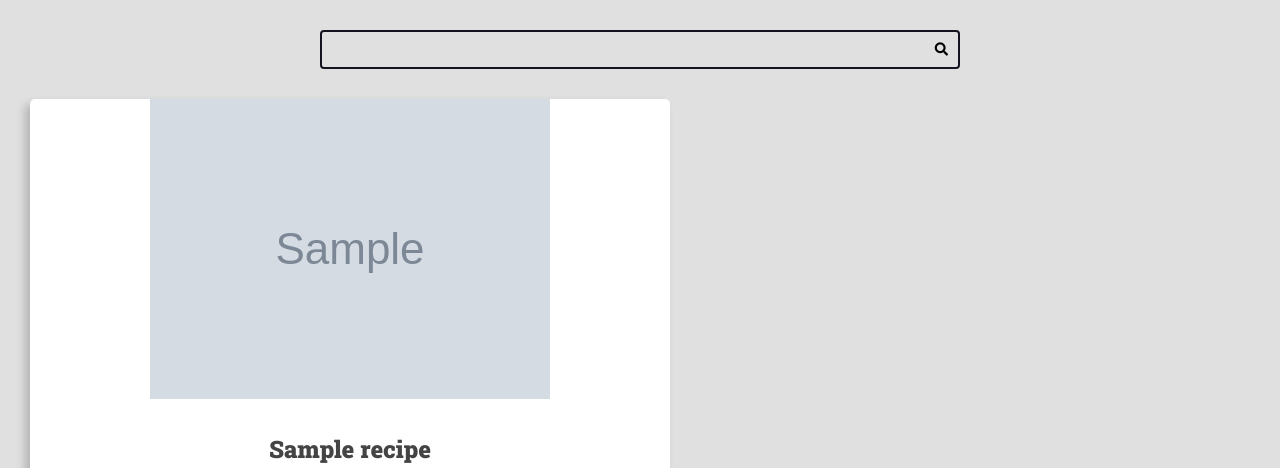
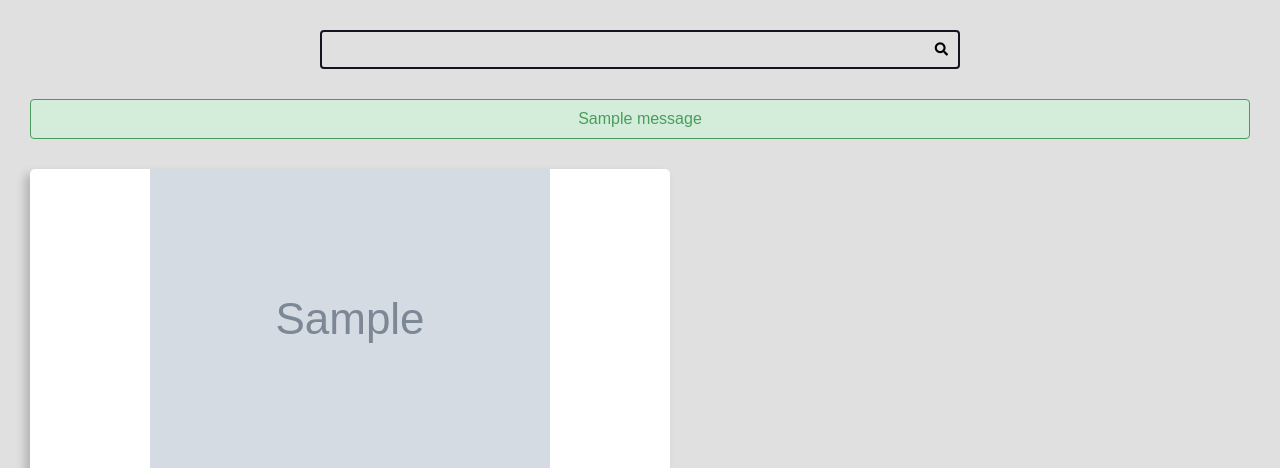
Before and after one commit to matheusth/improved-engine, a Django app: page / in a window 1280 px wide. Shown: the part 113-581 px from the top of the page. Run offline with Django 4.2, Linux system fonts and the light colour scheme; tables that the repository leaves empty hold one stand-in row (values such as "Sample post"); grey boxes marked "Sample" are stand-in pictures; one stand-in notice (Sample message) is shown.

Commit message:
feat: add django flash messages.

```diff
--- a/gorgons/asgi.py
+++ b/gorgons/asgi.py
@@ -10,6 +10,10 @@ https://docs.djangoproject.com/en/4.0/howto/deployment/asgi/
 import os
 
 from django.core.asgi import get_asgi_application
+from dotenv import load_dotenv
+
+load_dotenv()
+
 
 os.environ.setdefault('DJANGO_SETTINGS_MODULE', 'gorgons.settings')
 
--- a/gorgons/wsgi.py
+++ b/gorgons/wsgi.py
@@ -10,6 +10,9 @@ https://docs.djangoproject.com/en/4.0/howto/deployment/wsgi/
 import os
 
 from django.core.wsgi import get_wsgi_application
+from dotenv import load_dotenv
+
+load_dotenv()
 
 os.environ.setdefault('DJANGO_SETTINGS_MODULE', 'gorgons.settings')
 
--- a/manage.py
+++ b/manage.py
@@ -2,6 +2,9 @@
 """Django's command-line utility for administrative tasks."""
 import os
 import sys
+from dotenv import load_dotenv
+
+load_dotenv()
 
 
 def main():
--- a/recipes/static/recipes/css/style.css
+++ b/recipes/static/recipes/css/style.css
@@ -264,7 +264,7 @@ h5 {
     max-width: 84rem;
 }
 
-.preparation-steps{
+.preparation-steps {
     padding: 3rem 4rem;
     text-align: justify;
 }
@@ -275,15 +275,75 @@ h5 {
     justify-content: center;
     gap: 1rem 0.5rem
 }
-.pagination .page-item{
+
+.pagination .page-item {
     text-decoration: none;
     background-color: var(--color-gray-3);
     padding: 0.5rem 1rem;
 }
-.pagination .page-link{
+
+.pagination .page-link {
     background-color: var(--color-primary);
     color: white;
 }
+
 .pagination .page-link-active {
     background-color: var(--color-primary-dark);
 }
+
+.message {
+    padding: 1rem;
+    border-radius: 4px;
+    border: 1px solid var(--color-dark-text);
+    background: var(--color-gray-2);
+    color: var(--color-dark-text);
+}
+
+.message-error {
+    border: 1px solid var(--color-error-dark);
+    background: var(--color-error-light);
+    color: var(--color-error-dark);
+}
+
+.message-success {
+    border: 1px solid var(--color-success-dark);
+    background: var(--color-success-light);
+    color: var(--color-success-dark);
+}
+
+.message-warning {
+    border: 1px solid var(--color-warning-dark);
+    background: var(--color-warning-light);
+    color: var(--color-warning-dark);
+}
+
+.message-alert {
+    border: 1px solid var(--color-alert-dark);
+    background: var(--color-alert-light);
+    color: var(--color-alert-dark);
+}
+
+.message-info {
+    border: 1px solid var(--color-info-dark);
+    background: var(--color-info-light);
+    color: var(--color-info-dark);
+}
+
+.message-debug {
+    border: 1px solid var(--color-debug-dark);
+    background: var(--color-debug-light);
+    color: var(--color-debug-dark);
+}
+
+.messages-container {
+    display: flex;
+    flex-flow: column nowrap;
+    gap: calc(var(--spacing-gutter-medium) / 2);
+    justify-content: stretch;
+}
+
+@media (max-width: 480px) {
+    .main-content{
+        grid-template-columns: repeat(auto-fit, minmax(100%, 1fr));
+    }
+}
--- a/recipes/templates/recipes/home.html
+++ b/recipes/templates/recipes/home.html
@@ -1,10 +1,11 @@
 {% extends 'recipes/base.html' %}
 {% block title %}Home | {% endblock %}
 {% block content %}
+    {% include 'recipes/partials/messages.html' %}
     <div class="main-content main-content-list container">
         {% for recipe in recipes %}
             {% include 'recipes/partials/recipe.html' %}
-            {% empty %}
+        {% empty %}
             <h2>Receitas não encontradas.</h2>
         {% endfor %}
     </div>
--- /dev/null
+++ b/recipes/templates/recipes/partials/messages.html
@@ -0,0 +1,9 @@
+{% if messages %}
+    <div class="main-content center container messages-container">
+        {% for message in messages %}
+            <div class="message {{ message.tags }}">
+                {{ message }}
+            </div>
+        {% endfor %}
+    </div>
+{% endif %}
--- a/recipes/views.py
+++ b/recipes/views.py
@@ -1,15 +1,20 @@
+import os
+
 from django.http import Http404  # type: ignore
 from django.db.models import Q  # type: ignore
 from django.shortcuts import render, get_object_or_404, get_list_or_404  # type: ignore
 from recipes.models import Recipe  # type: ignore
 from utils.pagination import make_pagination  # type: ignore
+from django.contrib import messages  # type: ignore
+
+RECIPES_PER_PAGE = int(os.environ.get('PER_PAGE', 6))
 
 
 # Create your views here.
 def home(request):
     recipes = Recipe.objects.filter(published=True).order_by("-id")
+    recipes_page, pagination_range = make_pagination(request, recipes, RECIPES_PER_PAGE, 4)
 
-    recipes_page, pagination_range = make_pagination(request, recipes, 9, 4)
     return render(request, 'recipes/home.html', context={
         'recipes': recipes_page,
         'pagination_range': pagination_range,
@@ -19,7 +24,7 @@ def home(request):
 def category(request, category_id):
     recipes = get_list_or_404(Recipe.objects.filter(category__id=category_id,
                                                     published=True).order_by("-id"))
-    recipes_page, pagination_range = make_pagination(request, recipes, 9, 4)
+    recipes_page, pagination_range = make_pagination(request, recipes, RECIPES_PER_PAGE, 4)
     return render(request, 'recipes/pages/category-view.html', context={
         'recipes': recipes_page,
         'category_name': recipes[0].category.name,
@@ -49,7 +54,7 @@ def search(request):
         published=True
 
     ).order_by("-id")
-    recipes_page, pagination_range = make_pagination(request, recipes, 9, 4)
+    recipes_page, pagination_range = make_pagination(request, recipes, RECIPES_PER_PAGE, 4)
     return render(request, 'recipes/pages/search.html', {
         'page_title': f'Pesquisa por "{search_term}"',
         'search_term': search_term,
--- a/requirements.txt
+++ b/requirements.txt
@@ -32,3 +32,5 @@ toml==0.10.2
 tomli==2.0.1
 typing_extensions==4.1.1
 wrapt==1.13.3
+
+python-dotenv~=0.20.0
```
Also changed, not shown: gorgons/settings.py (+15 -9 lines), recipes/tests/test_recipe_home_view.py (+11 -0 lines), 1 other file.
